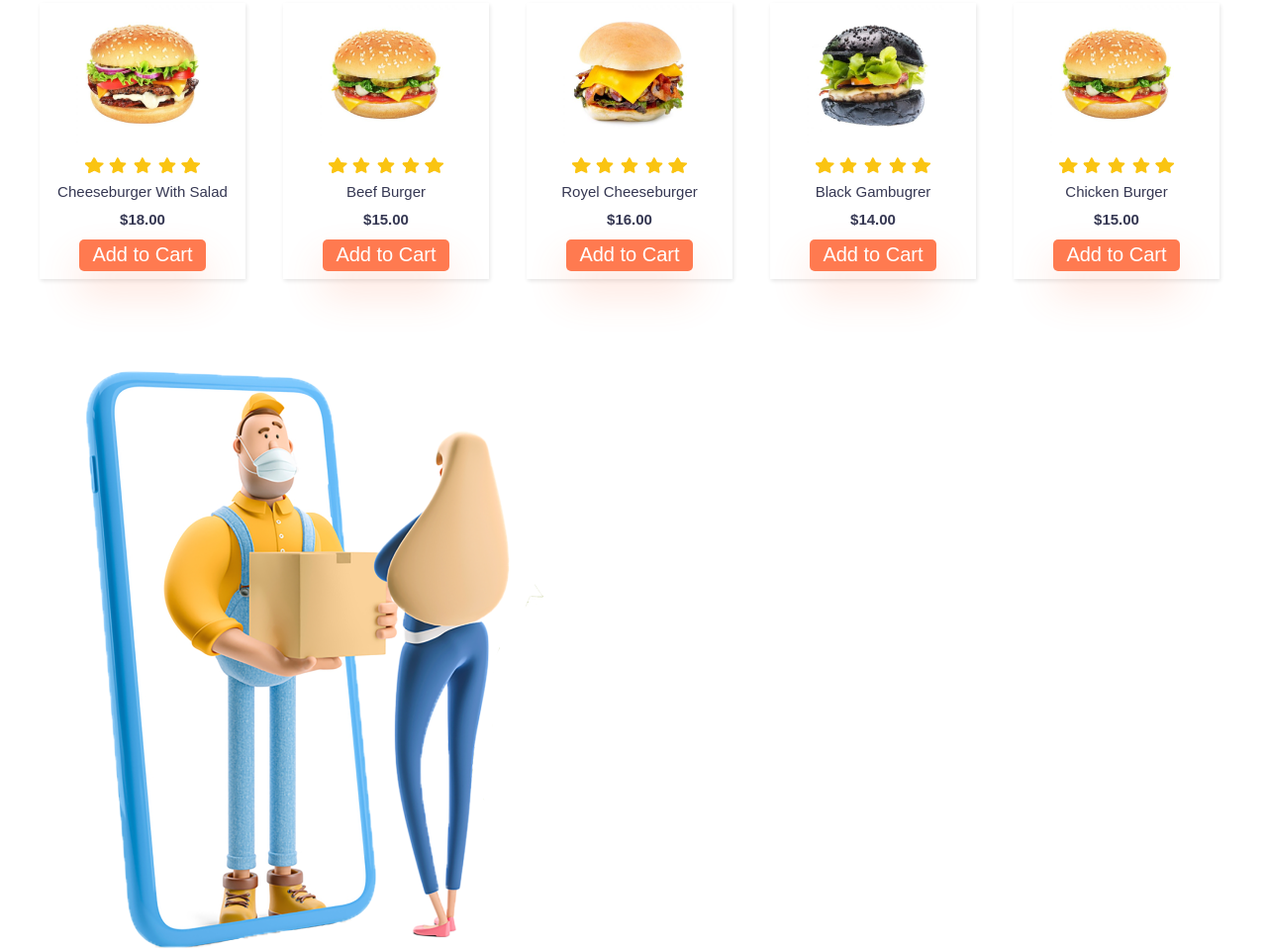
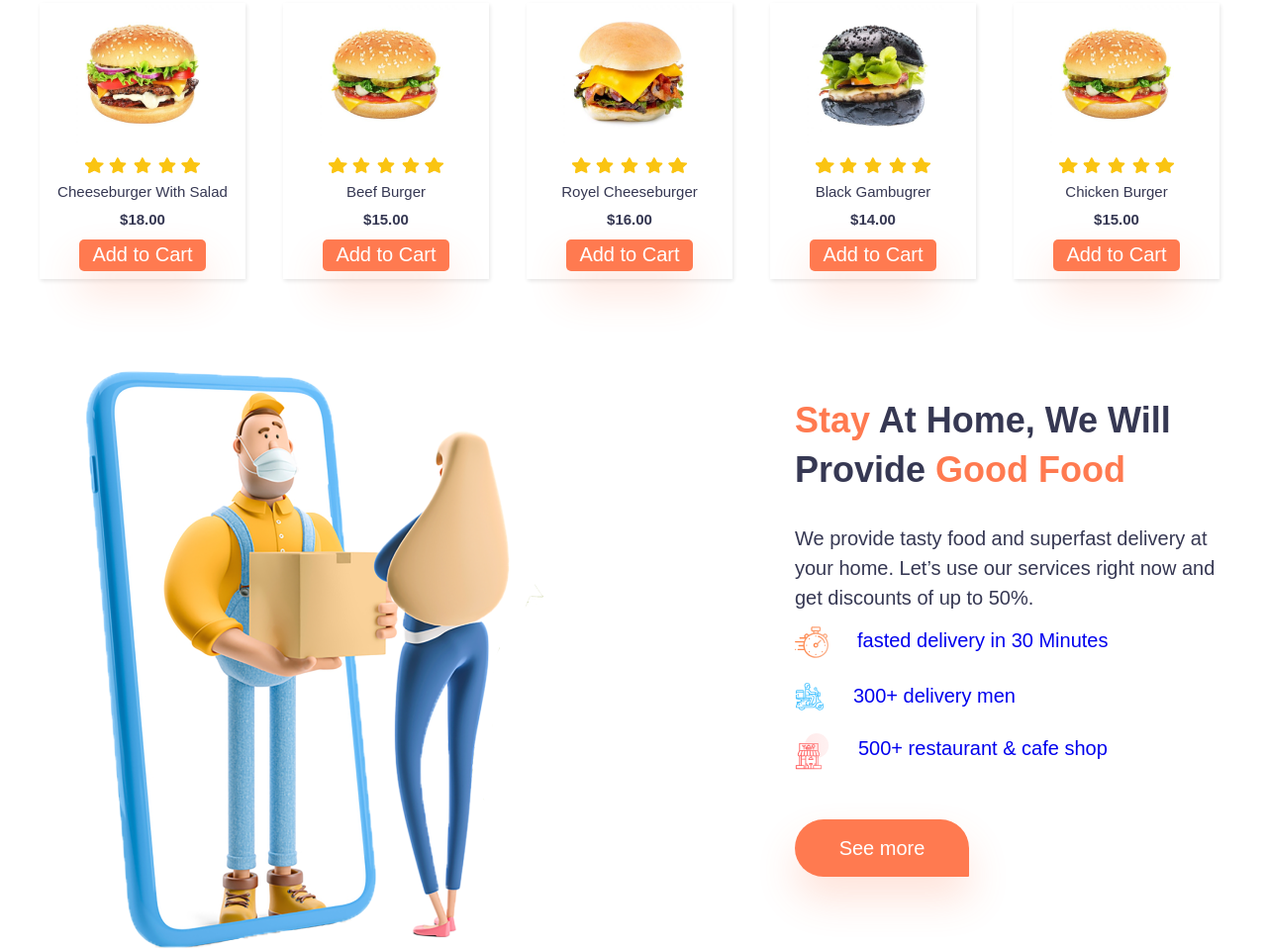
Before and after one commit to DASHAAAD/food, a plain HTML site: page index.html in a window 1280 px wide. Shown: the part 1010-1969 px from the top of the page at 99% size. Drawn offline with Linux system fonts and the light colour scheme; a web font is replaced by a local one.

Commit message:
delivery css

```diff
--- a/css/style.css
+++ b/css/style.css
@@ -39,7 +39,6 @@ a {
 button {
     border: none;
 }
-
 
 /* ------/reset------ */
 
@@ -226,3 +225,40 @@ img {
 }
 
 /* -------/categoty------ */
+
+/* -----delivery------ */
+.delivery {
+}
+.delivery__container {
+    display: flex;
+    align-items: center;
+    column-gap: 137px;
+}
+
+.delivery__title {
+    margin-bottom: 30px;
+}
+.delivery__text {
+    margin-bottom: 13px;
+}
+.delivery__list {
+    margin-bottom: 50px;
+}
+.delivery__item {
+    margin-bottom: 22px;
+}
+.delivery__link {
+    display: flex;
+    text-align: center;
+}
+.delivery__link svg {
+    margin-right: 29px;
+}
+
+.delivery__button {
+    width: 176px;
+    height: 58px;
+    border-radius: 30px 30px 1px 30px;
+}
+
+/* -----/delivery------ */
```
